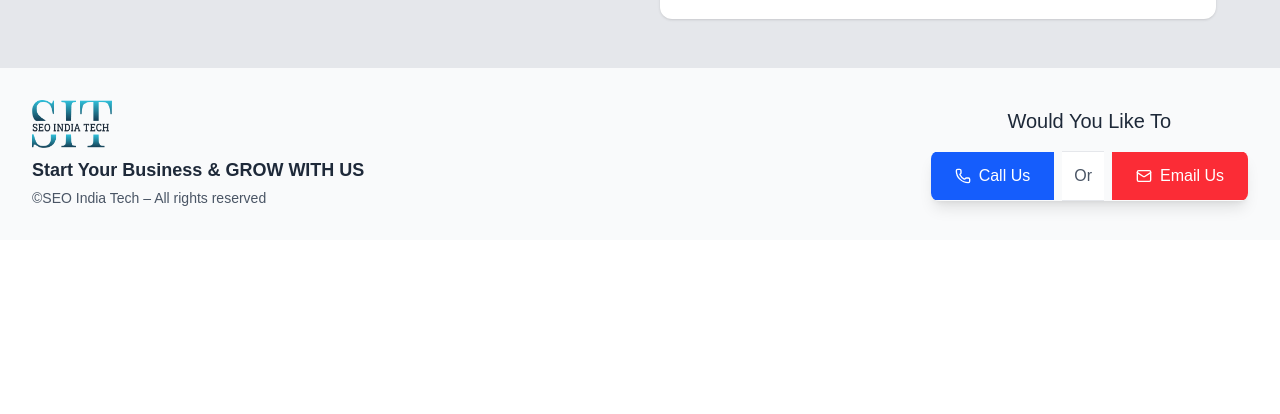
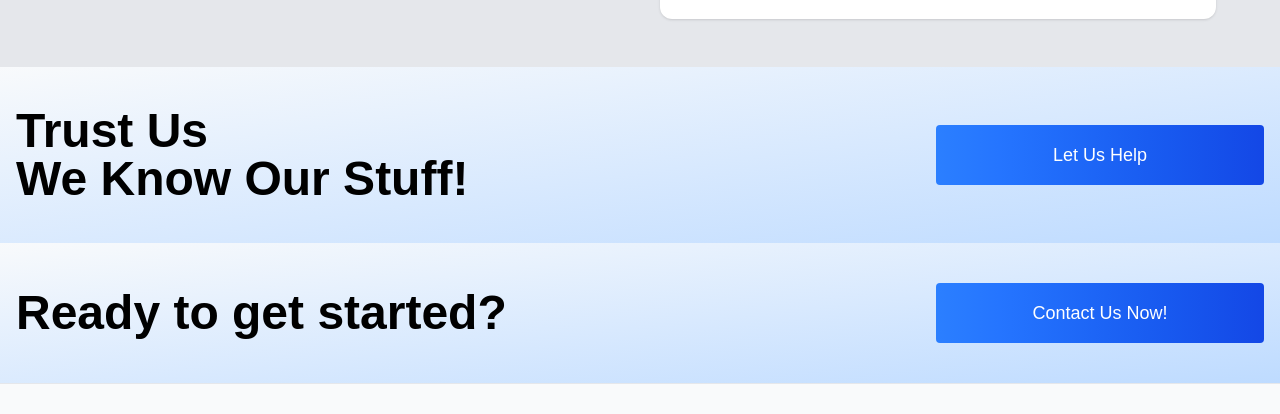
Before and after one commit to MobrilzPvtLtd/seoindiatech, a Next.js app: page /who-we-are in a window 1280 px wide. Shown: the part 1802-2216 px from the top of the page. Before the commit the page ends 2042 px from the top, so only its background shows below. Built offline with nearby package versions, Linux system fonts and the light colour scheme.

Commit message:
trustus component

```diff
--- /dev/null
+++ b/component/common/TrustUs.js
@@ -0,0 +1,42 @@
+'use client';
+
+import Link from 'next/link';
+
+const TrustUs = ({
+  title = 'Trust Us',
+  subtitle = '',
+  buttonText = 'Contact Us Now!',
+  buttonUrl = '/contact',
+  bgGradient = 'bg-gradient-to-r from-gray-100 to-gray-200',
+  textColor = 'text-black',
+  buttonGradient = 'bg-gradient-to-r from-blue-500 to-blue-700',
+  buttonTextColor = 'text-white',
+}) => {
+  return (
+    <section className={`w-full ${bgGradient}`}>
+      <div className="max-w-7xl mx-auto px-4 py-12 md:py-10 flex flex-col md:flex-row items-center justify-between">
+        <div className="text-left mb-6 md:mb-0">
+          <h2 className={`text-4xl md:text-5xl font-bold ${textColor}`}>
+            {title}
+          </h2>
+          {subtitle && (
+            <h3 className={`text-4xl md:text-5xl font-bold ${textColor}`}>
+              {subtitle}
+            </h3>
+          )}
+        </div>
+
+        <div className="w-full md:max-w-82">
+          <Link
+            href={buttonUrl}
+            className={`${buttonGradient} ${buttonTextColor} text-center py-4 px-8 rounded text-lg font-medium w-full md:w-auto block transition-all duration-300 hover:shadow-lg hover:scale-105`}
+          >
+            {buttonText}
+          </Link>
+        </div>
+      </div>
+    </section>
+  );
+};
+
+export default TrustUs;
--- a/component/who-we-are/Hero.js
+++ b/component/who-we-are/Hero.js
@@ -8,15 +8,15 @@ const Hero = () => {
         <p className='text-black'>In the world of digital marketing, whether you are a small business, start-up, or even a big company, we can help you grow your audience, scale your business, and optimize your working flow.</p>
         <div className='flex mt-28 gap-5'>
             <div className='flex gap-1'>
-                <svg xmlns="http://www.w3.org/2000/svg" width="24" height="24" viewBox="0 0 24 24" fill="none" stroke="currentColor" stroke-width="2" stroke-linecap="round" stroke-linejoin="round" class="lucide lucide-facebook-icon lucide-facebook"><path d="M18 2h-3a5 5 0 0 0-5 5v3H7v4h3v8h4v-8h3l1-4h-4V7a1 1 0 0 1 1-1h3z" className='text-blue-800'/></svg>
+                <svg xmlns="http://www.w3.org/2000/svg" width="24" height="24" viewBox="0 0 24 24" fill="none" stroke="currentColor" strokeWidth="2" stroke-linecap="round" stroke-linejoin="round" className="lucide lucide-facebook-icon lucide-facebook"><path d="M18 2h-3a5 5 0 0 0-5 5v3H7v4h3v8h4v-8h3l1-4h-4V7a1 1 0 0 1 1-1h3z" className='text-blue-800'/></svg>
                 <p className='text-gray-700'>Facebook</p>
             </div>
             <div className='flex gap-1'>
-                <svg xmlns="http://www.w3.org/2000/svg" width="24" height="24" viewBox="0 0 24 24" fill="none" stroke="currentColor" stroke-width="2" stroke-linecap="round" stroke-linejoin="round" class="lucide lucide-instagram-icon lucide-instagram text-orange-600"><rect width="20" height="20" x="2" y="2" rx="5" ry="5"/><path d="M16 11.37A4 4 0 1 1 12.63 8 4 4 0 0 1 16 11.37z"/><line x1="17.5" x2="17.51" y1="6.5" y2="6.5"/></svg>
+                <svg xmlns="http://www.w3.org/2000/svg" width="24" height="24" viewBox="0 0 24 24" fill="none" stroke="currentColor" strokeWidth="2" stroke-linecap="round" stroke-linejoin="round" className="lucide lucide-instagram-icon lucide-instagram text-orange-600"><rect width="20" height="20" x="2" y="2" rx="5" ry="5"/><path d="M16 11.37A4 4 0 1 1 12.63 8 4 4 0 0 1 16 11.37z"/><line x1="17.5" x2="17.51" y1="6.5" y2="6.5"/></svg>
                 <p className='text-gray-700'>Instagram</p>
             </div>
             <div className='flex gap-1'>
-                <svg xmlns="http://www.w3.org/2000/svg" width="24" height="24" viewBox="0 0 24 24" fill="none" stroke="currentColor" stroke-width="2" stroke-linecap="round" stroke-linejoin="round" class="lucide lucide-linkedin-icon lucide-linkedin text-blue-600"><path d="M16 8a6 6 0 0 1 6 6v7h-4v-7a2 2 0 0 0-2-2 2 2 0 0 0-2 2v7h-4v-7a6 6 0 0 1 6-6z"/><rect width="4" height="12" x="2" y="9"/><circle cx="4" cy="4" r="2"/></svg>
+                <svg xmlns="http://www.w3.org/2000/svg" width="24" height="24" viewBox="0 0 24 24" fill="none" stroke="currentColor" strokeWidth="2" stroke-linecap="round" stroke-linejoin="round" className="lucide lucide-linkedin-icon lucide-linkedin text-blue-600"><path d="M16 8a6 6 0 0 1 6 6v7h-4v-7a2 2 0 0 0-2-2 2 2 0 0 0-2 2v7h-4v-7a6 6 0 0 1 6-6z"/><rect width="4" height="12" x="2" y="9"/><circle cx="4" cy="4" r="2"/></svg>
                 <p className='text-gray-700'>Linkedin</p>
             </div>
         </div>
--- a/component/who-we-are/WhoWeAre.js
+++ b/component/who-we-are/WhoWeAre.js
@@ -2,13 +2,30 @@ import React from 'react'
 import Hero from './Hero'
 import Navigate from './Navigate'
 import Journey from './Journey'
+import TrustUs from '../common/TrustUs'
 
 function WhoWeAre() {
   return (
     <div>
-      <Hero/>
-      <Navigate/>
-      <Journey/>
+      <Hero />
+      <Navigate />
+      <Journey />
+      <TrustUs
+        title="Trust Us"
+        subtitle="We Know Our Stuff!"
+        buttonText="Let Us Help"
+        bgGradient="bg-gradient-to-br from-slate-50 to-blue-200"
+        // buttonGradient="bg-gradient-to-r from-purple-600 to-pink-600"
+      />
+
+
+      <TrustUs
+        title="Ready to get started?"
+        buttonText="Contact Us Now!"
+        bgGradient="bg-gradient-to-br from-slate-50 to-blue-200"
+        // buttonGradient="bg-gradient-to-r from-purple-600 to-pink-600"
+      />
+
     </div>
   )
 }
```
